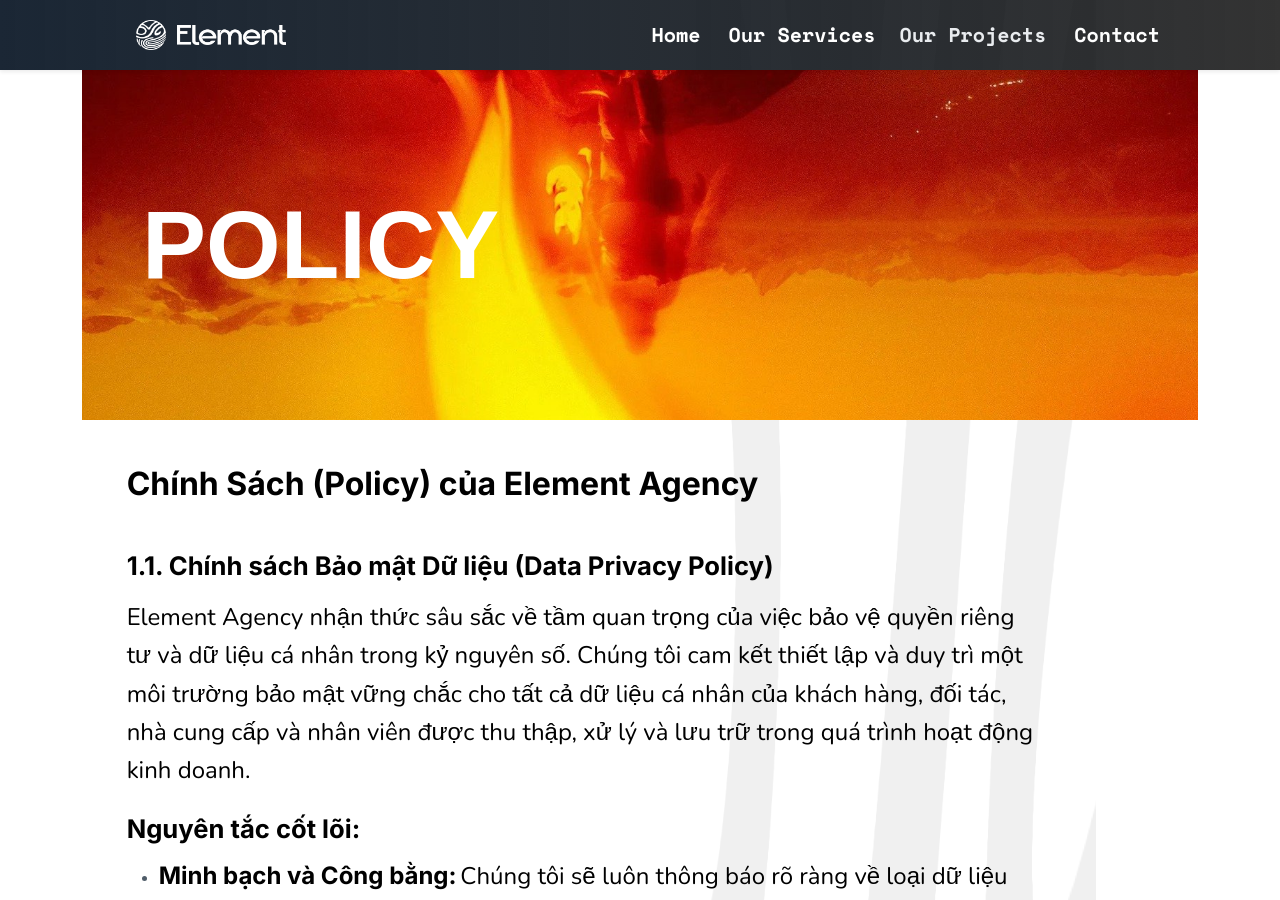
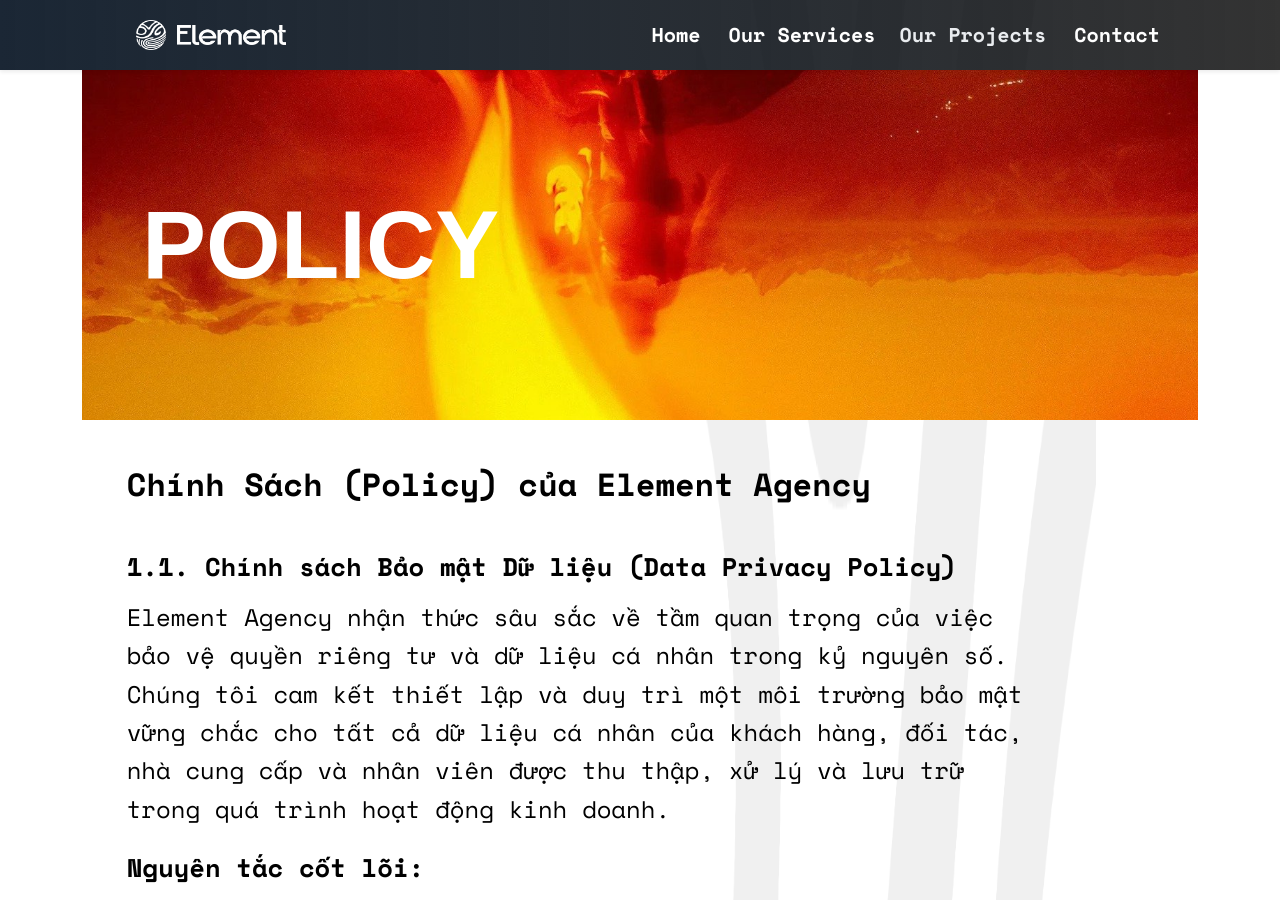
Before and after one commit to SeiSilver/element-page, a Jekyll site: the page built from pages/policy.md, in a window 1280 px wide and 900 px high. Built offline with Jekyll 4.4.1, drawn with Linux system fonts in a browser that asks for light colours.

Commit message:
update font

```diff
--- a/_layouts/contact.html
+++ b/_layouts/contact.html
@@ -70,21 +70,21 @@
 
 <section class="py-5 text-center">
     <div class="container">
-        <h5 class="text-uppercase mb-3 outro-sub-header animate__animated" data-animation="animate__fadeInUp" data-delay="0.2">
+        <h5 class="desc-font text-uppercase mb-3 outro-sub-header animate__animated" data-animation="animate__fadeInUp" data-delay="0.2">
             Triết lý về sự</h5>
         <h2 class="display-5 text-uppercase mb-4 outro-header  animate__animated" data-animation="animate__fadeInUp" data-delay="0.4">
             Cân bằng hoàn hảo</h2>
 
         <div class="mb-5 row justify-content-center">
             <div class="col-lg-10">
-                <p class="outro-text animate__animated" data-animation="animate__fadeInUp" data-delay="0.6">
+                <p class="desc-font outro-text animate__animated" data-animation="animate__fadeInUp" data-delay="0.6">
                     Tại Element Agency, chúng tôi không tin vào những giải pháp đơn lẻ.
                     Một ý tưởng rực rỡ (Lửa) sẽ sớm lụi tàn nếu thiếu đi nền tảng chiến lược (Đất).
                     Một chiến lược vững chắc (Đất) sẽ trở nên vô nghĩa nếu không thể lan tỏa (Khí).
                     Sự lan tỏa (Khí) sẽ mất phương hướng nếu không thấu hiểu dòng chảy thị trường (Nước).
                 </p>
 
-                <p class="mt-4 outro-text  animate__animated" data-animation="animate__fadeInUp" data-delay="0.8">
+                <p class="desc-font mt-4 outro-text  animate__animated" data-animation="animate__fadeInUp" data-delay="0.8">
                     Thành công của một thương hiệu đến từ sự kết hợp hài hòa của cả bốn nguyên tố.
                     Triết lý của chúng tôi là trở thành bậc thầy của sự cân bằng, phối hợp nhuần nhuyễn
                     Lửa - Nước - Khí - Đất để tạo ra một 'hợp chất' truyền thông độc nhất, mạnh mẽ và dành riêng cho các
--- a/_layouts/policy.html
+++ b/_layouts/policy.html
@@ -19,6 +19,7 @@
             font-size: 2rem;
             font-weight: bold;
             margin-bottom: 1rem;
+            font-family: 'SpaceMono', sans-serif !important;
         }
 
         .header-2 {
@@ -26,6 +27,7 @@
             font-size: 1.6rem;
             font-weight: bold;
             margin-top: 1.5rem;
+            font-family: 'SpaceMono', sans-serif !important;
         }
 
         .header-3 {
@@ -34,6 +36,7 @@
             font-size: 1.5rem;
             font-weight: bold;
             margin-top: 0.6rem;
+            font-family: 'SpaceMono', sans-serif !important;
         }
 
         .content-text {
@@ -42,6 +45,7 @@
             font-size: 1.5rem;
             line-height: 1.6;
             margin-top: 1rem;
+            font-family: 'SpaceMono', sans-serif !important;
         }
 
         .logo-bg-image {
--- a/_layouts/terms-and-conditions.html
+++ b/_layouts/terms-and-conditions.html
@@ -19,6 +19,7 @@
             font-size: 2rem;
             font-weight: bold;
             margin-bottom: 1rem;
+            font-family: 'SpaceMono', sans-serif !important;
         }
 
         .header-3 {
@@ -27,6 +28,7 @@
             font-size: 1.8rem;
             font-weight: bold;
             margin-top: 0.6rem;
+            font-family: 'SpaceMono', sans-serif !important;
         }
 
         .content-text {
@@ -35,7 +37,7 @@
             font-size: 1.8rem;
             line-height: 1.6;
             margin-top: 1rem;
-
+            font-family: 'SpaceMono', sans-serif !important;
         }
 
         .logo-bg-image {
--- a/assets/css/contact.css
+++ b/assets/css/contact.css
@@ -33,14 +33,14 @@ body {
     font-size: 25px;
     margin-bottom: 10px;
     font-weight: bold;
-    font-family: Arial, sans-serif;
+    font-family: 'SpaceMono', sans-serif;
 }
 
 .info-text {
     font-size: 25px;
     margin-bottom: 10px;
     font-weight: normal;
-    font-family: Arial, sans-serif;
+    font-family: 'SpaceMono', sans-serif;
 }
 
 iframe {
```
Also changed, not shown: other parts of _layouts/policy.html (+1 -1 lines), other parts of _layouts/terms-and-conditions.html (+1 -1 lines), _layouts/service.html (+4 -4 lines).
